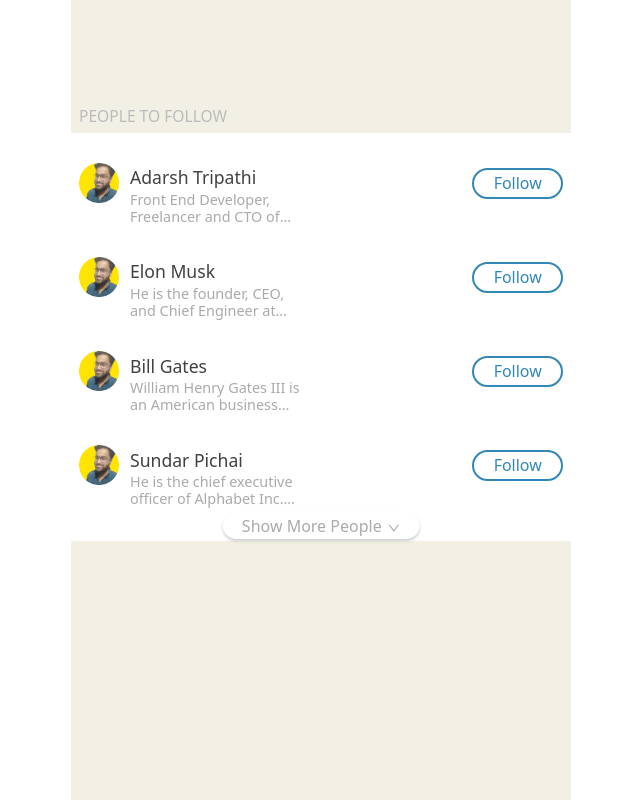
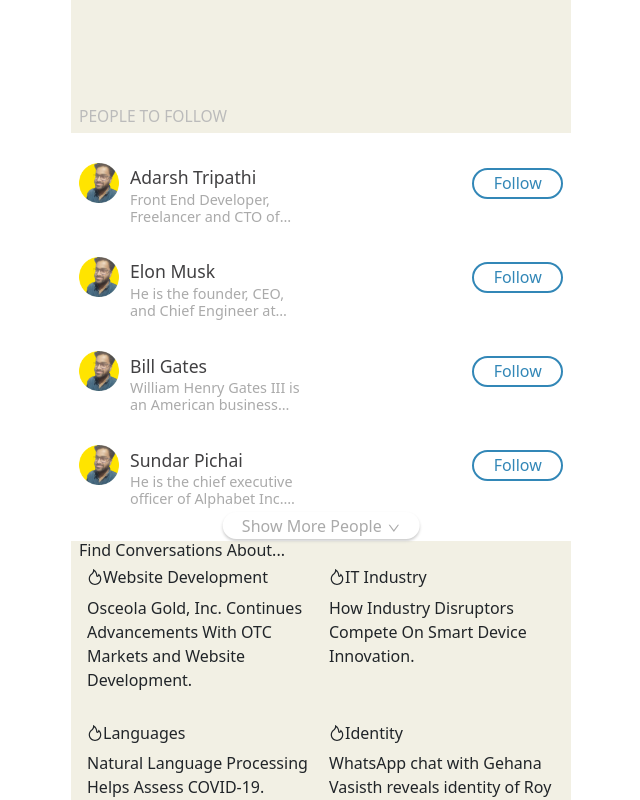
Before and after one commit to adarshtiwari1998/clubhouse-web-app, a React (Create React App) app: page /explore in a window 1280 px wide. Shown: the whole page, without its empty margins (319-959 px from the left). Built offline with nearby package versions, Linux system fonts and the light colour scheme.

Commit message:
pages-> explore find conversation about dynamic mapping and html layout done

```diff
--- a/src/pages/Explore.js
+++ b/src/pages/Explore.js
@@ -1,10 +1,10 @@
 import React from 'react';
 import style from "../style/explore.module.css";
-import {DownOutlined, FireOurlined} from "@ant-design/icons";
+import { DownOutlined, FireOutlined } from "@ant-design/icons";
 import data from "../Data/exploreData.json"
 
 function Explore() {
-    const {people, conversation} = data;
+    const { people, conversation } = data;
     return (
         <div className={style.exploreContainer}>
             <h5>PEOPLE TO FOLLOW </h5>
@@ -25,8 +25,24 @@
                     Show More People <DownOutlined />
                 </button>
             </div>
+            <h6>Find Conversations About...</h6>
+            <div className="row mx-0 ">
+                {conversation.map((item) => (
+                    <div className="col-6 px-2 mb-3">
+                        <div className={style.conversationalCard}>
+                          <h6>
+                              <FireOutlined />
+                              {item.title}
+                          </h6>
+                          <p>
+                          {item.description}
+                          </p>
                         </div>
-    )
+                    </div>
+                ))}
+            </div>
+        </div>
+    );
 }
 
 export default Explore
```
Lines whose indentation alone changed are shown as unchanged.
